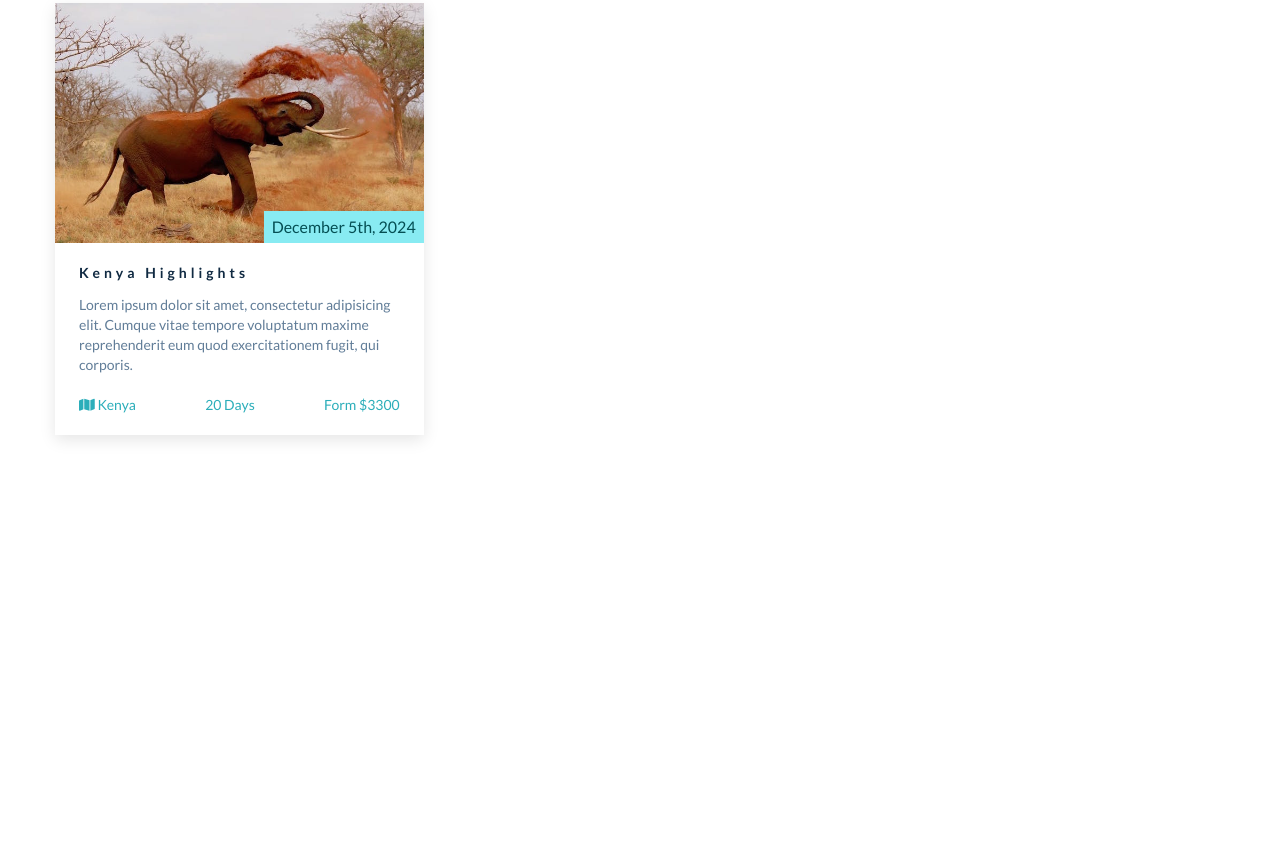
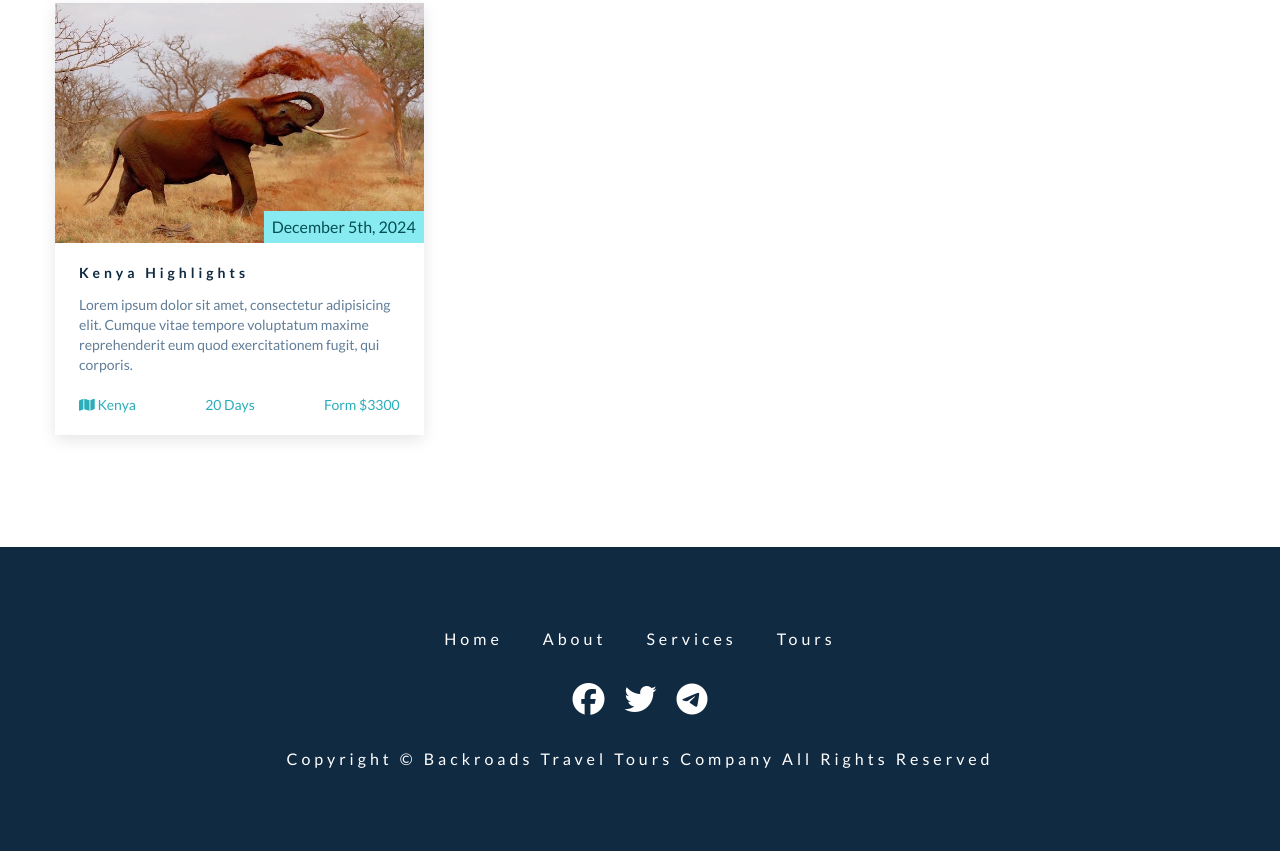
Before and after one commit to mszaman/backroads-twcss, a website built with Vite: page index.html in a window 1280 px wide. Shown: the part 2521-3372 px from the top of the page. Before the commit the page ends 3068 px from the top, so only its background shows below. Built offline with nearby package versions, Linux system fonts and the light colour scheme.

Commit message:
completed footer section.

```diff
--- a/index.html
+++ b/index.html
@@ -382,6 +382,43 @@
           </article>
         </div>
       </section>
+
+      <!-- Footer Section -->
+      <footer class="bg-gray-1 px-8 py-20 text-center capitalize text-white">
+        <ul
+          class="mb-6 flex flex-wrap justify-center gap-10 tracking-[0.25rem]"
+        >
+          <li>
+            <a class="duration-300 hover:text-primary-4" href="#hero">Home</a>
+          </li>
+          <li>
+            <a class="duration-300 hover:text-primary-4" href="#about">About</a>
+          </li>
+          <li>
+            <a class="duration-300 hover:text-primary-4" href="#services"
+              >Services</a
+            >
+          </li>
+          <li>
+            <a class="duration-300 hover:text-primary-4" href="#tours">Tours</a>
+          </li>
+        </ul>
+        <ul class="text mb-6 flex flex-wrap justify-center gap-x-5 text-[2rem]">
+          <li>
+            <a href=""><i class="fa-brands fa-facebook"></i></a>
+          </li>
+          <li>
+            <a href=""><i class="fa-brands fa-twitter"></i></a>
+          </li>
+          <li>
+            <a href=""><i class="fa-brands fa-telegram"></i></a>
+          </li>
+        </ul>
+        <p class="tracking-[0.25rem]">
+          copyright &copy; Backroads travel tours company
+          <span id="date"></span> all rights reserved
+        </p>
+      </footer>
     </div>
     <script src="./js/main.js"></script>
   </body>
```
